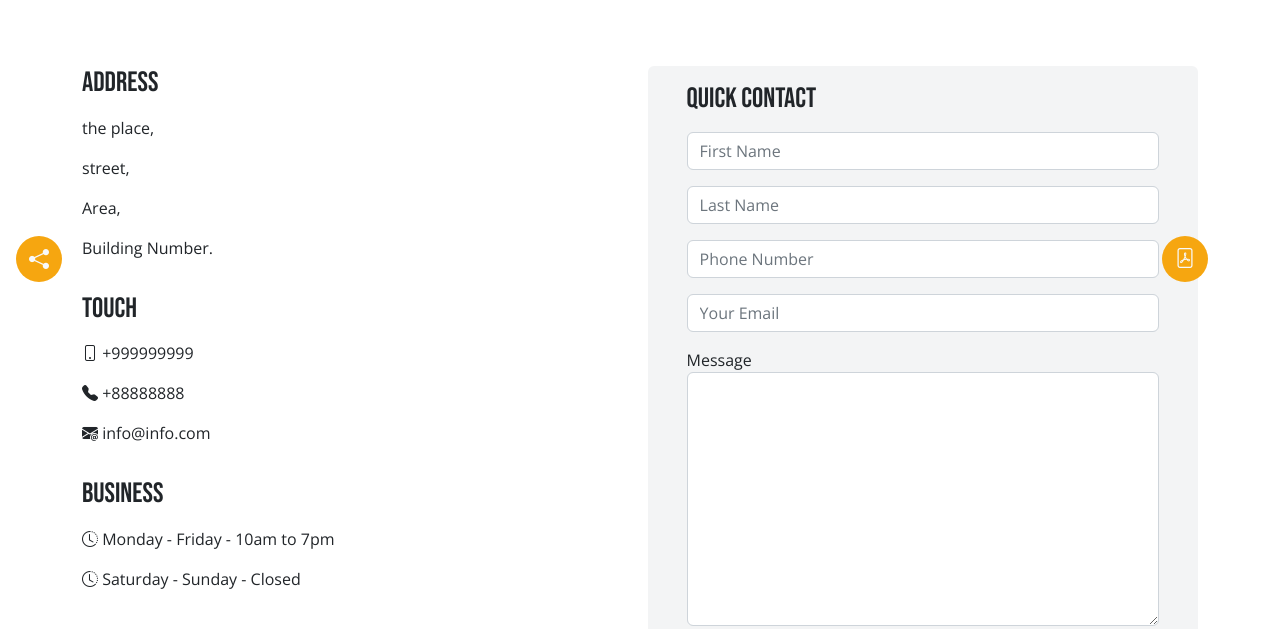
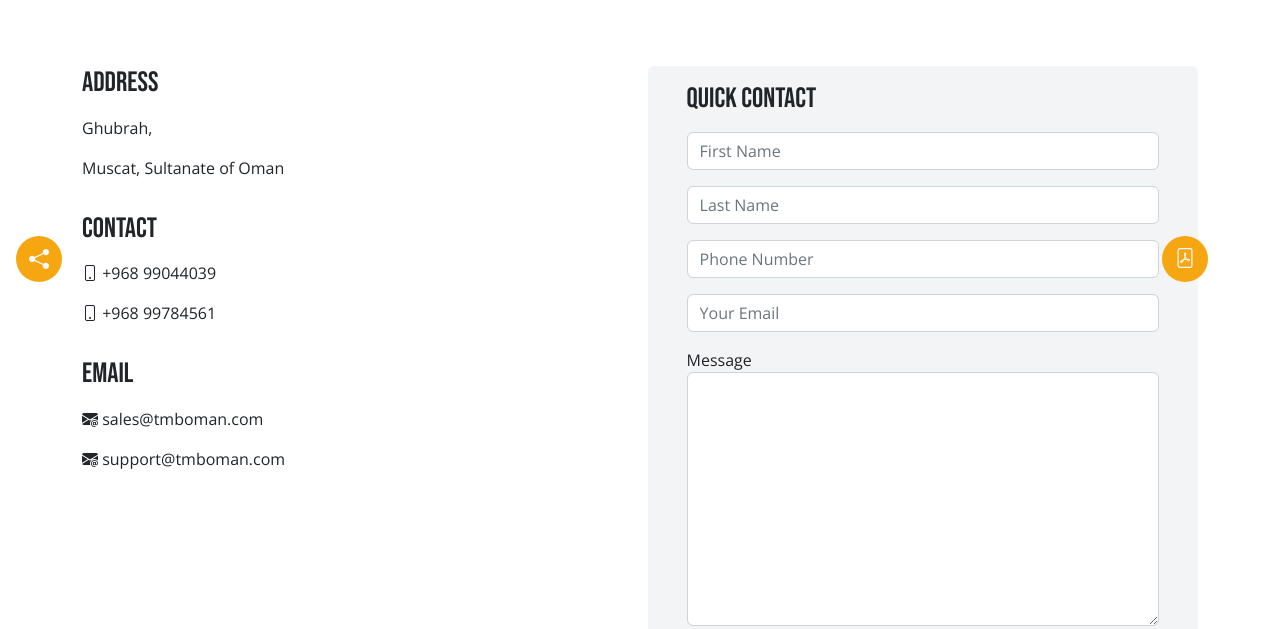
Before and after one commit to khaled-942/tech-mountain, a plain HTML site: page pages/contactUs.html in a window 1280 px wide. Shown: the part 502-1131 px from the top of the page. Drawn offline with Linux system fonts and the light colour scheme.

Commit message:
some edits

```diff
--- a/css/style.css
+++ b/css/style.css
@@ -41,7 +41,7 @@ h5 {
   left: 50%;
   transform: translate(-40%, 49%);
 }
-.revRotate:hover {
+.revRotate:hover,.useFullLinks:hover {
   color: #f6a610 !important;
 }
 .beforeRotate {
@@ -286,6 +286,9 @@ h5 {
 #logo {
   transition-duration: 0.5s;
 }
+.useFullLinks{
+  transition-duration: 0.3s;
+}
 
 .buttons {
   z-index: 9;
--- a/pages/contactUs.html
+++ b/pages/contactUs.html
@@ -91,27 +91,24 @@
                         <h3>Address</h3>
                         <p></p>
                         <p class="d-flex flex-column gap-3">
-                            <span>the place,</span>
-                            <span>street,</span>
-                            <span>Area,</span>
-                            <span>Building Number.</span>
+                            <span>Ghubrah,</span>
+                            <span>Muscat, Sultanate of Oman</span>
                         </p>
                     </div>
                     <div>
-                        <h3>Touch</h3>
+                        <h3>Contact</h3>
                         <p></p>
                         <p class="d-flex flex-column gap-3">
-                            <span><i class="bi bi-phone"></i> +999999999</span>
-                            <span><i class="bi bi-telephone-fill"></i> +88888888</span>
-                            <span><i class="bi bi-envelope-at-fill"></i> info@info.com</span>
+                            <a href="tel:+968 99044039" class="reset text-decoration-none text-dark useFullLinks w-fit"><span><i class="bi bi-phone"></i> +968 99044039</span></a>
+                            <a href="tel:+968 99784561" class="reset text-decoration-none text-dark useFullLinks w-fit"><span><i class="bi bi-phone"></i> +968 99784561</span></a>
                         </p>
                     </div>
                     <div>
-                        <h3>Business</h3>
+                        <h3>Email</h3>
                         <p></p>
                         <p class="d-flex flex-column gap-3">
-                            <span><i class="bi bi-clock-history"></i> Monday - Friday - 10am to 7pm</span>
-                            <span><i class="bi bi-clock-history"></i> Saturday - Sunday - Closed</span>
+                            <a href="mailto:sales@tmboman.com" class="reset text-decoration-none text-dark useFullLinks w-fit"><span><i class="bi bi-envelope-at-fill"></i> sales@tmboman.com</span></a>
+                            <a href="mailto:support@tmboman.com" class="reset text-decoration-none text-dark useFullLinks w-fit"><span><i class="bi bi-envelope-at-fill"></i> support@tmboman.com</span></a>
                         </p>
                     </div>
                 </div>
@@ -170,7 +167,7 @@
         <iframe
             src="https://www.google.com/maps/embed?pb=!1m17!1m12!1m3!1d3656.572682539216!2d58.36925507533075!3d23.58378597878447!2m3!1f0!2f0!3f0!3m2!1i1024!2i768!4f13.1!3m2!1m1!2zMjPCsDM1JzAxLjYiTiA1OMKwMjInMTguNiJF!5e0!3m2!1sen!2seg!4v1700737799376!5m2!1sen!2seg"
             class="border-1 rounded border container mx-auto p-0 mb-3" allowfullscreen="" loading="lazy"
-            referrerpolicy="no-referrer-when-downgrade"></iframe>
+            referrerpolicy="no-referrer-when-downgrade" height="250"></iframe>
     </section>
     <footer>
         <div class="bg-dark text-white text-center py-5 d-flex flex-column gap-4">
```
